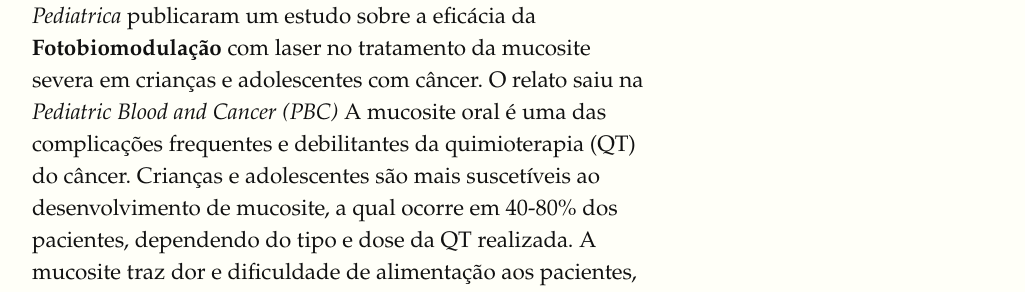
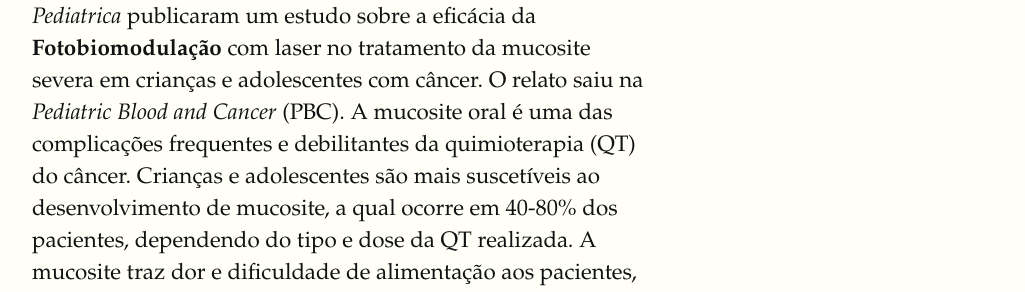
Before and after one commit to fhcflx/pharmakon, a Jekyll site: the page built from _posts/2018-05-09-Laser-ajudando-criancas-com-cancer.markdown, in a window 1280 px wide and 900 px high. Shown: the part 386-678 px from the top of the window, without its empty margins (128-1153 px from the left). Built offline with Jekyll 4.4.1, drawn with Linux system fonts in a browser that asks for light colours; comment, search, counter and statistics services are not loaded.

Commit message:
mais uma nova postagem

```diff
--- a/_posts/2018-04-19-Humaniza.markdown
+++ b/_posts/2018-04-19-Humaniza.markdown
@@ -7,7 +7,7 @@ tags:
 author: ffelix
 ---
 
-Nesta semana, o Journal of Clinical Oncology (JCO) publicou os resultados de uma pesquisa do MD Anderson Câncer Center que avaliou a percepção de pacientes com câncer avançado sobre a humanização da consulta oncológica.
+Nesta semana, o _Journal of Clinical Oncology_ (JCO) publicou os resultados de uma pesquisa do MD Anderson Câncer Center que avaliou a percepção de pacientes com câncer avançado sobre a humanização da consulta oncológica.
 <!--more-->
 Pacientes com mais de 18 anos e câncer avançado foram recrutados para a pesquisa na Clinica de Cuidados Paliativos e assistiram dois vídeos que mostravam uma encenação artística de consulta médica. Em um dos vídeos, o médico atendia o paciente com um notepad, sem usar outros equipamentos eletrônicos (consulta face a face). No outro vídeo, o médico usava um computador de mesa padrão para tomar notas (consulta com computador). Todos os pacientes assistiram aleatoriamente aos dois vídeos, respondendo um questionário após cada exibição. Nem os atores que fizeram os vídeos e nem os pacientes conheciam os objetivos da pesquisa.
 
--- a/_posts/2018-04-30-O-perigo-da-dexametasona.markdown
+++ b/_posts/2018-04-30-O-perigo-da-dexametasona.markdown
@@ -7,7 +7,7 @@ tags:
 author: ffelix
 ---
 
-No número 3 deste ano do Journal of Neuro-Oncology (JNO), um estudo observacional retrospectivo mostrou que a dexametasona, droga usada rotineiramente para tratar edema cerebral em pacientes com tumores do sistema nervoso central, pode reduzir a sobrevida e aumentar a mortalidade dos pacientes.
+No número 3 deste ano do _Journal of Neuro-Oncology_ (JNO), um estudo observacional retrospectivo mostrou que a dexametasona, droga usada rotineiramente para tratar edema cerebral em pacientes com tumores do sistema nervoso central, pode reduzir a sobrevida e aumentar a mortalidade dos pacientes.
 <!--more-->
 Uma equipe de pesquisadores alemães da _Goethe University_ em Frankfurt e do _German Cancer Research Center_ em Heidelberg publicaram um artigo com os resultados de um estudo retrospectivo em pacientes com glioblastoma. Os pesquisadores avaliaram os dados de 113 pacientes adultos com glioblastoma tratados entre 2011 e 2013. Os pacientes receberam dexametasona em dose alta. Uma parte dos pacientes recebeu dexametasona antes da cirurgia (pré-operatório), enquanto outra parte recebeu durante ou após a cirurgia (perioperatório ou pós-operatório).
 
--- a/_posts/2018-04-30-Um-tratamento-inedito.markdown
+++ b/_posts/2018-04-30-Um-tratamento-inedito.markdown
@@ -7,7 +7,7 @@ tags:
 author: ffelix
 ---
 
-Numa revisão publicada no número 3 deste ano do Journal of Neuro-Oncology, o Dr. Rick da UCSF e colegas explicam o _Tumor Treating Fields_ (TTF), novo tratamento que foi incorporado ao tratamento padrão do glioblastoma, tumor cerebral mais frequente e mais letal em adultos.
+Numa revisão publicada no número 3 deste ano do _Journal of Neuro-Oncology_, o Dr. Rick da UCSF e colegas explicam o _Tumor Treating Fields_ (TTF), novo tratamento que foi incorporado ao tratamento padrão do glioblastoma, tumor cerebral mais frequente e mais letal em adultos.
 <!--more-->
 O TTF constitui um conceito inédito de tratamento, uma nova modalidade terapêutica baseada num mecanismo de ação nunca antes explorado. O TTF usa campos elétricos aplicados ao crânio dos pacientes para inibir o crescimento de células tumorais. O efeito de campos elétricos na biologia celular tem sido explorado há bastante tempo, mas não sem controvérsias. A técnica de eletroporação usa campos elétricos de alta intensidade e alta frequência para permitir a transferência de DNA através de membranas celulares. Já campos elétricos de intensidade moderada já haviam mostrado alterar a orientação de estruturas celulares. Em 2004, Kirson e colegas demonstraram que campos elétricos de baixa intensidade e frequência intermediária podiam inibir a replicação de células tumorais _in vitro_. Posteriormente, os mesmos pesquisadores mostraram a inibição do crescimento de tumores em diversas espécies animais. No entanto, desde o início a recepção desde nova modalidade de tratamento foi variável, devido ao ceticsmo sobre seu mecanismo de ação e ao fato de que era difícil reproduzir os resultados.
 
--- a/_posts/2018-05-01-Dasatinibe-em-crianças-e-adolescentes.markdown
+++ b/_posts/2018-05-01-Dasatinibe-em-crianças-e-adolescentes.markdown
@@ -7,7 +7,7 @@ tags:
 author: ffelix
 ---
 
-No número 13 deste ano do Journal of Clinical Oncology (JCO), os resultados do maior ensaio clínico realizado com pacientes pediátricos com leucemia mielóide crônica (LMC) tratados com dasatinibe foram publicados.
+No número 13 deste ano do _Journal of Clinical Oncology_ (JCO), os resultados do maior ensaio clínico realizado com pacientes pediátricos com leucemia mielóide crônica (LMC) tratados com dasatinibe foram publicados.
 <!--more-->
 Pesquisadores de um consórcio internacional de tratamento de pacientes pediátricos com LMC, que incluiu a Dra Lucia Lee do GRAAC/UNIFESP e o Dr Carmino de Souza da Universidade de Campinas, publicaram os resultados do maior estudo da utilização de dasatinibe para o tratamento de pacientes pediátricos com LMC na fase crônica. O dasatinibe já é aprovado para o tratamento de LMC na fase crônica e um ensaio fase I prévio já determinara as doses ideais na faixa etária pediátrica.
 
--- a/_posts/2018-05-09-Laser-ajudando-criancas-com-cancer.markdown
+++ b/_posts/2018-05-09-Laser-ajudando-criancas-com-cancer.markdown
@@ -7,7 +7,7 @@ tags:
 author: ffelix
 ---
 
-Pesquisadores da _Associazone Italiana di Ematologia e Oncologia Pediatrica_ publicaram um estudo sobre a eficácia da **Fotobiomodulação** com laser no tratamento da mucosite severa em crianças e adolescentes com câncer. O relato saiu na _Pediatric Blood and Cancer (PBC)_
+Pesquisadores da _Associazone Italiana di Ematologia e Oncologia Pediatrica_ publicaram um estudo sobre a eficácia da **Fotobiomodulação** com laser no tratamento da mucosite severa em crianças e adolescentes com câncer. O relato saiu na _Pediatric Blood and Cancer_ (PBC).
 <!--more-->
 A mucosite oral é uma das complicações frequentes e debilitantes da quimioterapia (QT) do câncer. Crianças e adolescentes são mais suscetíveis ao desenvolvimento de mucosite, a qual ocorre em 40-80% dos pacientes, dependendo do tipo e dose da QT realizada. A mucosite traz dor e dificuldade de alimentação aos pacientes, muitas vezes com necessidade de internação para hidratação endovenosa e suporte nutricional. Não existe um tratamento padrão, e várias modalidades são empregadas, incluindo a terapia com laser, denominada _fotobiomodulação_.
 
```
Also changed, not shown: _posts/2018-05-08-Viroterapia-oncolitica-para-gliomas.markdown (added, +20 -0 lines).
